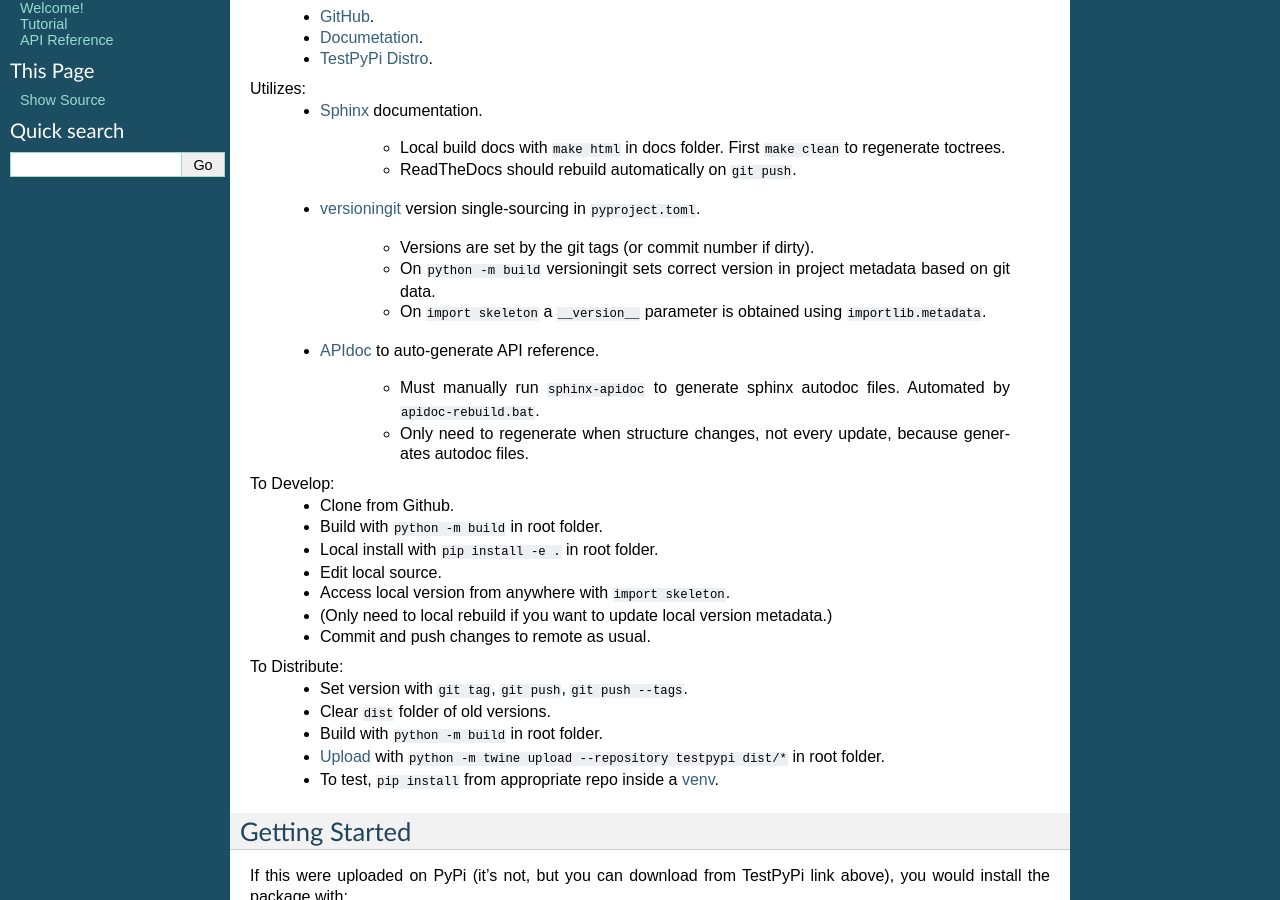
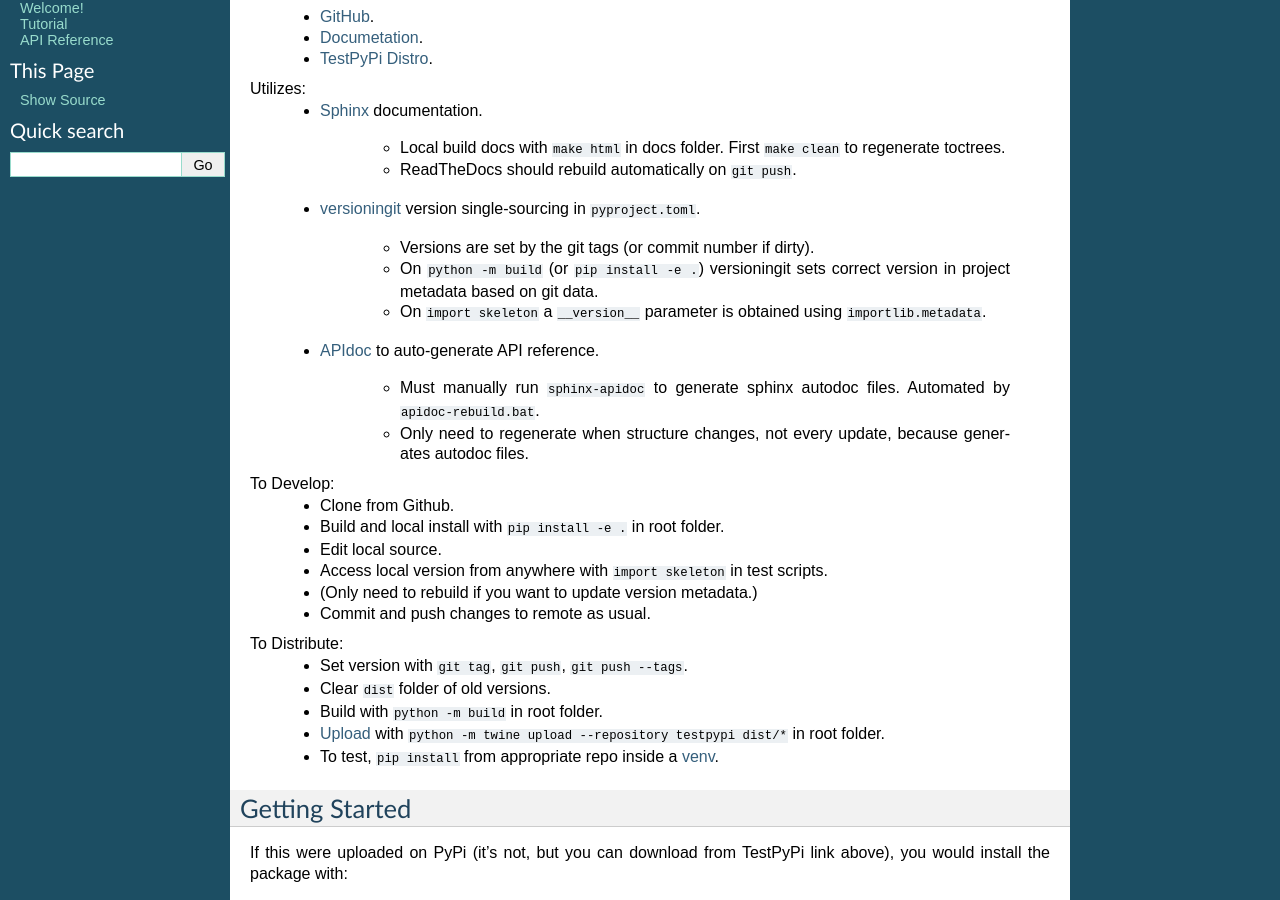
Before and after one commit to jcschindler01/skeleton, a Sphinx documentation site: the page built from docs/source/index.rst, in a window 1280 px wide and 900 px high, scrolled down 274 px. Built offline with Sphinx 7.4.7, drawn with Linux system fonts in a browser that asks for light colours.

Commit message:
Update docs.

```diff
--- a/docs/source/index.rst
+++ b/docs/source/index.rst
@@ -30,7 +30,7 @@ Utilizes:
    - `versioningit <https://versioningit.readthedocs.io/>`_ version single-sourcing in ``pyproject.toml``.
 
       - Versions are set by the git tags (or commit number if dirty).
-      - On ``python -m build`` versioningit sets correct version in project metadata based on git data.
+      - On ``python -m build`` (or ``pip install -e .``) versioningit sets correct version in project metadata based on git data.
       - On ``import skeleton`` a ``__version__`` parameter is obtained using ``importlib.metadata``.
 
    - `APIdoc <https://www.sphinx-doc.org/en/master/man/sphinx-apidoc.html>`_ to auto-generate API reference.
@@ -41,11 +41,10 @@ Utilizes:
 
 To Develop:
    - Clone from Github.
-   - Build with ``python -m build`` in root folder.
-   - Local install with ``pip install -e .`` in root folder.
+   - Build and local install with ``pip install -e .`` in root folder.
    - Edit local source.
-   - Access local version from anywhere with ``import skeleton``.
-   - (Only need to local rebuild if you want to update local version metadata.)
+   - Access local version from anywhere with ``import skeleton`` in test scripts.
+   - (Only need to rebuild if you want to update version metadata.)
    - Commit and push changes to remote as usual.
 
 To Distribute:
```
Also changed, not shown: README.rst (+4 -5 lines).
